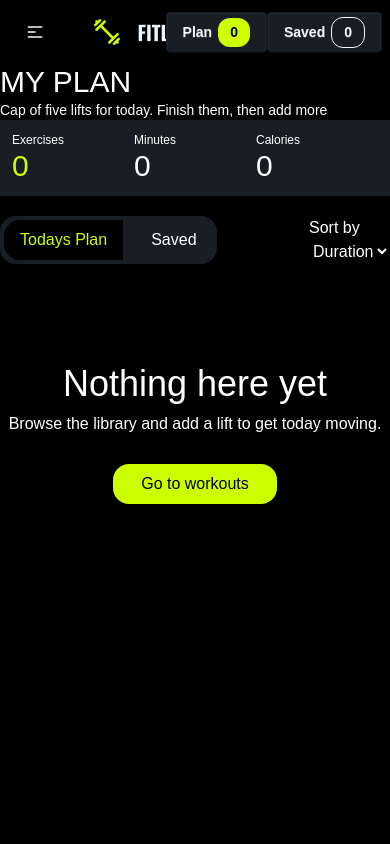
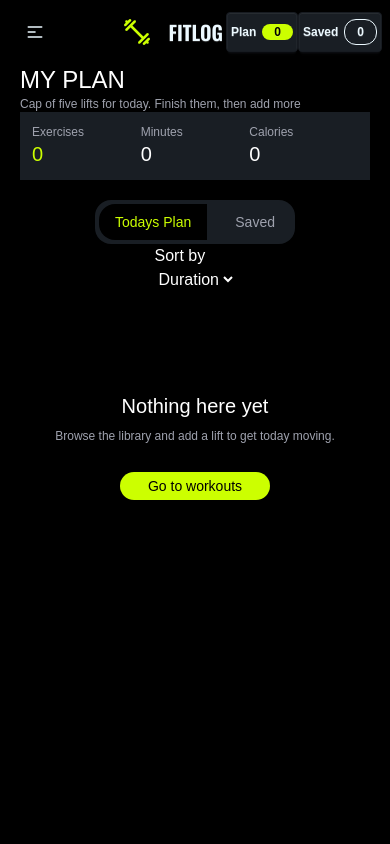
Before and after one commit to emon-mehedi/A6-Fit-Log, a Next.js app: page /myPlan in a window 390 px wide. Shown: the top 844 px of the page. Built offline with nearby package versions, Linux system fonts and the light colour scheme.

Commit message:
whole app made responsive

```diff
--- a/src/app/myPlan/page.tsx
+++ b/src/app/myPlan/page.tsx
@@ -9,32 +9,32 @@ const MyPlan = () => {
   const { todaysPlan, saved } = useContext(ItemsContext);
   const [tab, setTab] = useState<"plan" | "saved">("plan");
   return (
-    <div className='container mx-auto min-h-dvh space-y-5'>
+    <div className='container mx-auto min-h-dvh space-y-5 px-5'>
       <div>
-        <h2 className='text-3xl'> MY PLAN</h2>
-        <p className='text-sm'>Cap of five lifts for today. Finish them, then add more</p>
+        <h2 className='text-2xl md:text-3xl'> MY PLAN</h2>
+        <p className='text-xs md:text-sm text-secondary'>Cap of five lifts for today. Finish them, then add more</p>
 
         <div className='grid grid-cols-3 bg-base-200 p-3'>
           <div className='flex flex-col'>
-            <p className='text-xs'>Exercises</p>
-            <h2 className='text-primary text-3xl'>{tab === "plan" ? todaysPlan.length : saved.length}</h2>
+            <p className='text-xs text-secondary'>Exercises</p>
+            <h2 className='text-primary text-xl md:text-3xl'>{tab === "plan" ? todaysPlan.length : saved.length}</h2>
           </div>
           <div className='flex flex-col'>
-            <p className='text-xs'>Minutes</p>
-            <h2 className='text-3xl'>{tab === "plan" ? todaysPlan.reduce((sum, item) => sum + item.duration, 0) : saved.reduce((sum, item) => sum + item.duration, 0)}</h2>
+            <p className='text-xs text-secondary'>Minutes</p>
+            <h2 className='text-xl md:text-3xl'>{tab === "plan" ? todaysPlan.reduce((sum, item) => sum + item.duration, 0) : saved.reduce((sum, item) => sum + item.duration, 0)}</h2>
           </div>
           <div className='flex flex-col'>
-            <p className='text-xs'>Calories</p>
-            <h2 className='text-3xl'>{tab === "plan" ? todaysPlan.reduce((sum, item) => sum + item.caloriesBurned, 0) : saved.reduce((sum, item) => sum + item.caloriesBurned, 0)}</h2>
+            <p className='text-xs text-secondary'>Calories</p>
+            <h2 className='text-xl md:text-3xl'>{tab === "plan" ? todaysPlan.reduce((sum, item) => sum + item.caloriesBurned, 0) : saved.reduce((sum, item) => sum + item.caloriesBurned, 0)}</h2>
           </div>
 
         </div>
       </div>
 
-      <div className='flex flex-row justify-between items-center'>
+      <div className='flex flex-col md:flex-row justify-between items-center'>
         <div className='space-x-3 bg-base-200 rounded-2xl p-1'>
-          <button onClick={() => setTab("plan")} className={`${tab === "plan" ? "text-primary bg-black rounded-l-2xl" : ""} py-2 px-4`}>Todays Plan</button>
-          <button onClick={() => setTab("saved")} className={`${tab === "saved" ? "text-primary bg-black rounded-r-2xl" : ""} py-2 px-4`}>Saved</button>
+          <button onClick={() => setTab("plan")} className={`${tab === "plan" ? "text-primary bg-black rounded-l-2xl" : "text-secondary"} text-sm md:text-md py-2 px-4`}>Todays Plan</button>
+          <button onClick={() => setTab("saved")} className={`${tab === "saved" ? "text-primary bg-black rounded-r-2xl" : "text-secondary"} text-sm md:text-md py-2 px-4`}>Saved</button>
         </div>
         <div>
           <p>Sort by</p>
@@ -51,17 +51,17 @@ const MyPlan = () => {
           tab==="plan"
           ? todaysPlan.length===0
             ?<div className='flex flex-col justify-center items-center mt-20 space-y-2'>
-              <h1 className='text-4xl'>Nothing here yet</h1>
-              <p>Browse the library and add a lift to get today moving.</p>
-              <Link href={'/'} className='bg-primary py-2 px-7 mt-5 rounded-2xl text-black'>Go to workouts</Link>
+              <h1 className='text-xl md:text-4xl'>Nothing here yet</h1>
+              <p className='text-xs md:text-md text-secondary'>Browse the library and add a lift to get today moving.</p>
+              <Link href={'/'} className='bg-primary py-1 md:py-2 px-7 mt-5 rounded-2xl text-black text-sm md:text-md'>Go to workouts</Link>
             </div>
             :todaysPlan.map(item=><PlanCard key={item.id} item={item}/>)
 
           : saved.length===0
             ?<div className='flex flex-col justify-center items-center mt-20 space-y-2'>
-              <h1 className='text-4xl'>Nothing here yet</h1>
-              <p>Browse the library and add a lift to get today moving.</p>
-              <Link href={'/'} className='bg-primary py-2 px-7 mt-5 rounded-2xl text-black'>Go to workouts</Link>
+              <h1 className='text-xl md:text-4xl'>Nothing here yet</h1>
+              <p className='text-xs md:text-md text-secondary'>Browse the library and add a lift to get today moving.</p>
+              <Link href={'/'} className='bg-primary py-1 md:py-2 px-7 mt-5 rounded-2xl text-black text-sm md:text-md'>Go to workouts</Link>
             </div>
             :saved.map(item=><SaveCard key={item.id} item={item}/>)
         }
--- a/src/components/ButtonLater.tsx
+++ b/src/components/ButtonLater.tsx
@@ -21,7 +21,7 @@ const ButtonLater = ({item}:{item:IItemType}) => {
     }
   }
   return (
-    <button className='flex flex-row gap-2 items-center rounded-2xl text-sm border py-2 px-4' onClick={()=>handleSave(item)}><IoBookmarkOutline /><span>Save for later</span>
+    <button className='flex flex-row gap-2 items-center rounded-2xl text-xs md:text-sm border py-1 md:py-2 px-2 md:px-4' onClick={()=>handleSave(item)}><IoBookmarkOutline /><span>Save for later</span>
     </button>
   );
 };
--- a/src/components/ButtonPlan.tsx
+++ b/src/components/ButtonPlan.tsx
@@ -23,7 +23,7 @@ const ButtonPlan = ({ item }: { item: IItemType }) => {
 
 
   return (
-    <button className='flex flex-row gap-2 items-center rounded-2xl text-sm text-black bg-primary py-2 px-4' onClick={() => handlePlan(item)}>
+    <button className='flex flex-row gap-1 md:gap-3 items-center rounded-2xl text-xs md:text-sm text-black bg-primary py-1 md:py-2 px-2 md:px-4' onClick={() => handlePlan(item)}>
       <MdAddCard /><span>Add to todays plan</span>
     </button>
   );
--- a/src/components/Card.tsx
+++ b/src/components/Card.tsx
@@ -15,7 +15,7 @@ const Card = ({ item }: ICardType) => {
         <Image className='w-full h-50 object-cover rounded-t-2xl' src={item.image} width={500} height={300} alt='Item image' />
         <div className='space-y-2 p-5'>
           <div className='flex flex-row gap-2 text-sm font-bold uppercase'>
-            {item.muscleGroups.map((muscle, index) => <p className='px-3 py-1 text-black bg-primary rounded-2xl' key={index}>{muscle}</p>)}
+            {item.muscleGroups.map((muscle, index) => <p className='px-3 py-1 text-black text-xs bg-primary rounded-2xl' key={index}>{muscle}</p>)}
           </div>
           <h2 className='text-xl font-oswald font-bold'>{(item.name).toUpperCase()}</h2>
           <p className='text-secondary text-sm'>{item.equipment}</p>
--- a/src/components/Footer.tsx
+++ b/src/components/Footer.tsx
@@ -3,13 +3,13 @@ import { FaDumbbell } from 'react-icons/fa6';
 
 const Footer = () => {
   return (
-    <footer className='shadow py-25'>
-      <div className='flex flex-row justify-between items-center container mx-auto'>
+    <footer className='shadow py-10 md:py-25 px-5 md:px-0'>
+      <div className='flex flex-col md:flex-row justify-between items-center container mx-auto'>
         <div className='flex flex-row gap-2 justify-center items-center'>
           <FaDumbbell color='#ccff00' size={30}/>
           <p>FITLOG</p>
         </div>
-        <p>© 2026 FitLog - Workout Library. Train hard, log honest.</p>
+        <p className='text-xs md:text-sm text-center md:text-start text-secondary'>© 2026 FitLog - Workout Library. Train hard, log honest.</p>
       </div>
     </footer>
   );
--- a/src/components/Nav.tsx
+++ b/src/components/Nav.tsx
@@ -10,8 +10,8 @@ const Nav = () => {
   const { todaysPlan, saved } = useContext(ItemsContext);
   const [tab, setTab] = useState<"workouts" | "myPlan">("workouts")
   return (
-    <div>
-      <div className="navbar shadow-sm container mx-auto">
+    <div className='flex flex-row justify-center'>
+      <div className="navbar shadow-sm container mx-auto bg-black sticky z-10">
         <div className="navbar-start lg:hidden">
           <div className="dropdown">
             <div tabIndex={0} role="button" className="btn btn-ghost lg:hidden">
@@ -37,10 +37,18 @@ const Nav = () => {
             <Link href={'/myPlan'}><li onClick={() => setTab("myPlan")} className={`${tab === "myPlan" ? "text-primary" : "text-secondary"}`}>My Plan</li></Link>
           </ul>
         </div>
+
         <div className="navbar-end">
-          <Link href={'/myPlan'} onClick={() => setTab("myPlan")} className="btn"><span>Plan</span><span className='bg-primary py-1 px-3 rounded-xl text-black'>{todaysPlan.length}</span></Link>
-          <Link href={'/myPlan'} onClick={() => setTab("myPlan")} className="btn"><span>Saved</span><span className='border py-1 px-3 rounded-xl'>{saved.length}</span></Link>
+          <Link href={'/myPlan'} onClick={() => setTab("myPlan")} className="btn px-1 md:px-4 text-xs md:text-sm">
+            <span>Plan</span>
+            <span className='bg-primary px-3 rounded-xl text-black'>{todaysPlan.length}</span>
+          </Link>
+          <Link href={'/myPlan'} onClick={() => setTab("myPlan")} className="btn px-1 md:px-4 text-xs md:text-sm">
+            <span>Saved</span>
+            <span className='border py-1 px-3 rounded-xl'>{saved.length}</span>
+          </Link>
         </div>
+
       </div>
     </div>
   )
```
Also changed, not shown: src/app/page.tsx (+9 -9 lines), src/app/workouts/[id]/page.tsx (+22 -22 lines), src/components/PlanCard.tsx (+4 -4 lines), src/components/SaveCard.tsx (+4 -4 lines), 1 other file (tests, documents, lock files or other folders).
